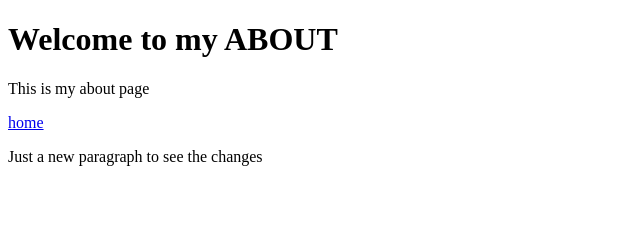
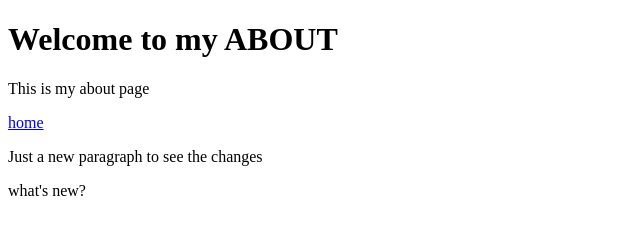
Before and after one commit to OndrejGitt/AwsesomeLeandingPage, a plain HTML site: page about.html in a window 1280 px wide. Shown: the full height of the page, 0-640 px from the left. Drawn offline with Linux system fonts and the light colour scheme.

Commit message:
New
new paragraph

```diff
--- a/about.html
+++ b/about.html
@@ -10,5 +10,6 @@
     <p>This is my about page</p>
     <a href="index.html">home</a>
     <p>Just a new paragraph to see the changes</p>
+    <p>what's new?</p>
 </body>
 </html>
```
